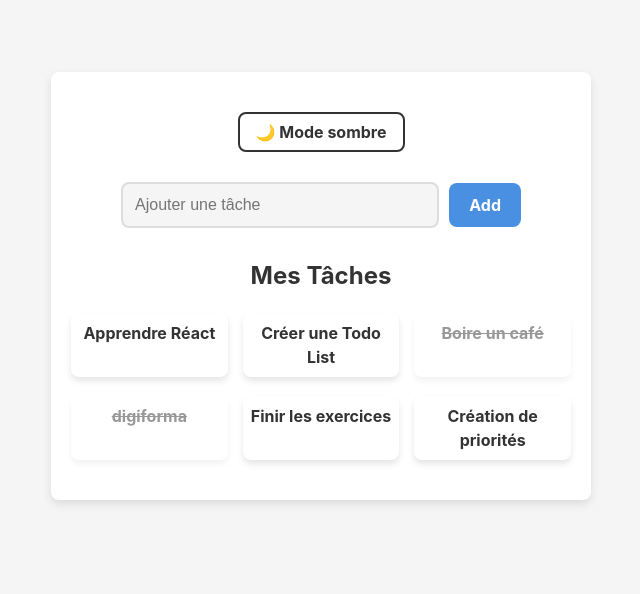
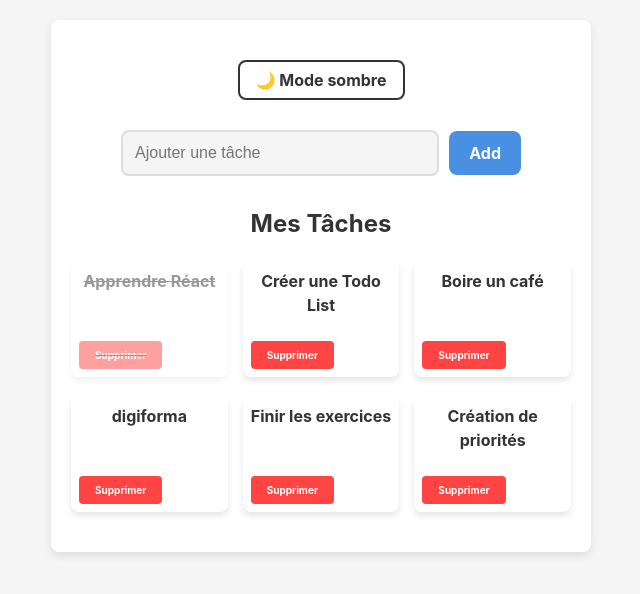
Before and after one commit to JneiraS/TodoReact, a React (Vite) app: page / in a window 1280 px wide. Shown: the part 114-708 px from the top of the page, without its empty margins (319-959 px from the left). Built offline with nearby package versions, Linux system fonts and the light colour scheme; data requests are answered from the project's data file.

Commit message:
ajouter  btn supprimer

```diff
--- a/src/App.css
+++ b/src/App.css
@@ -41,6 +41,7 @@ ul {
 
 li {
 
+  position: relative;
   padding: 15px;
   border-radius: 8px;
   text-align: center;
@@ -48,6 +49,10 @@ li {
   font-weight: bold;
   box-shadow: 0 4px 6px rgba(0, 0, 0, 0.1);
   transition: all 0.3s ease-in-out;
+  display: flex;
+  flex-direction: column;
+  justify-content: space-between;
+  min-height: 100px;
 }
 
 li:hover {
@@ -83,7 +88,7 @@ input {
 
 input:focus {
   border-color: var(--color-primary);
-  box-shadow: 0 0 5px rgba(74, 144, 226, 0.5);
+  box-shadow: 0 0 5px rgba(169, 175, 180, 0.5);
 }
 
 
@@ -187,3 +192,23 @@ h1 {
   background: var(--color-text);
   color: var(--color-bg);
 }
+
+.infos {
+  margin-top: auto;
+  display: flex;
+  justify-content: space-between;
+  align-items: center;
+  width: 100%;
+}
+
+.delete-button {
+  background-color: rgb(255, 68, 68);
+  color: white;
+  font-size: 10px;
+  border: none;
+  padding: 8px 16px;
+  border-radius: 4px;
+  cursor: pointer;
+  height: fit-content;
+  transition: var(--transition);
+}
--- a/src/App.tsx
+++ b/src/App.tsx
@@ -1,6 +1,6 @@
 import "./App.css";
 import { useState, useEffect, useCallback } from "react";
-import ButtonDarkMod from "./components/button";
+import { ButtonDarkMod } from "./components/buttons";
 import { UseCasesTask } from "./useCases/UseCasesTask";
 import { THEME } from "./constants/constants";
 
--- a/src/components/button.tsx
+++ b/src/components/buttons.tsx
@@ -12,4 +12,10 @@ function ButtonDarkMod({ theme, toggleTheme }: ButtonDarkModProps) {
   );
 }
 
-export default ButtonDarkMod;
+function ButtonDelete() {
+  return (
+    <button className="delete-button">Supprimer
+    </button>
+  )
+}
+export { ButtonDarkMod, ButtonDelete };
--- a/src/components/todoList.tsx
+++ b/src/components/todoList.tsx
@@ -1,10 +1,12 @@
 import { Task } from "../entities/task";
 import React from 'react';
+import { ButtonDelete } from "./buttons";
 
 const TodoList = React.memo(({tasks, onToggle}: {tasks: Task[], onToggle: (id: number) => void}) =>{
    return (
     <ul>
       {tasks.map((task) => (
+
         <li
           key={task.id}
           onClick={() => onToggle(task.id)}
@@ -17,9 +19,13 @@ const TodoList = React.memo(({tasks, onToggle}: {tasks: Task[], onToggle: (id: n
           }}
         >
           {task.title}
+          <div className="infos">
+          <ButtonDelete/>
+          </div>
         </li>
       ))}
     </ul>
+
    );
 });
 
--- a/src/db.json
+++ b/src/db.json
@@ -3,7 +3,7 @@
     {
       "id": "1",
       "title": "Apprendre Réact",
-      "completed": false
+      "completed": true
     },
     {
       "id": "2",
@@ -13,12 +13,12 @@
     {
       "id": "3",
       "title": "Boire un café",
-      "completed": true
+      "completed": false
     },
     {
       "id": "569c",
       "title": "digiforma",
-      "completed": true
+      "completed": false
     },
     {
       "id": "9a9d",
```
